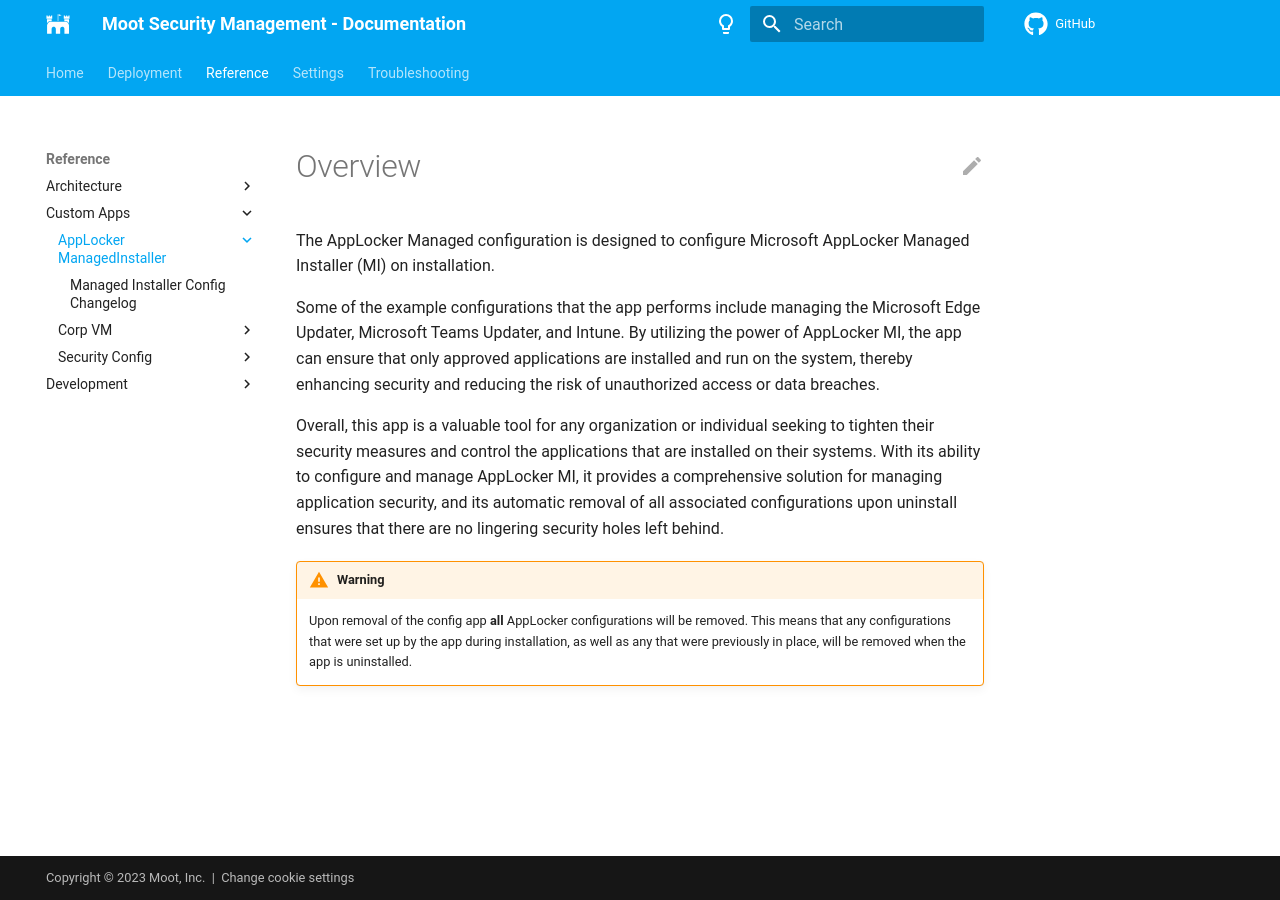
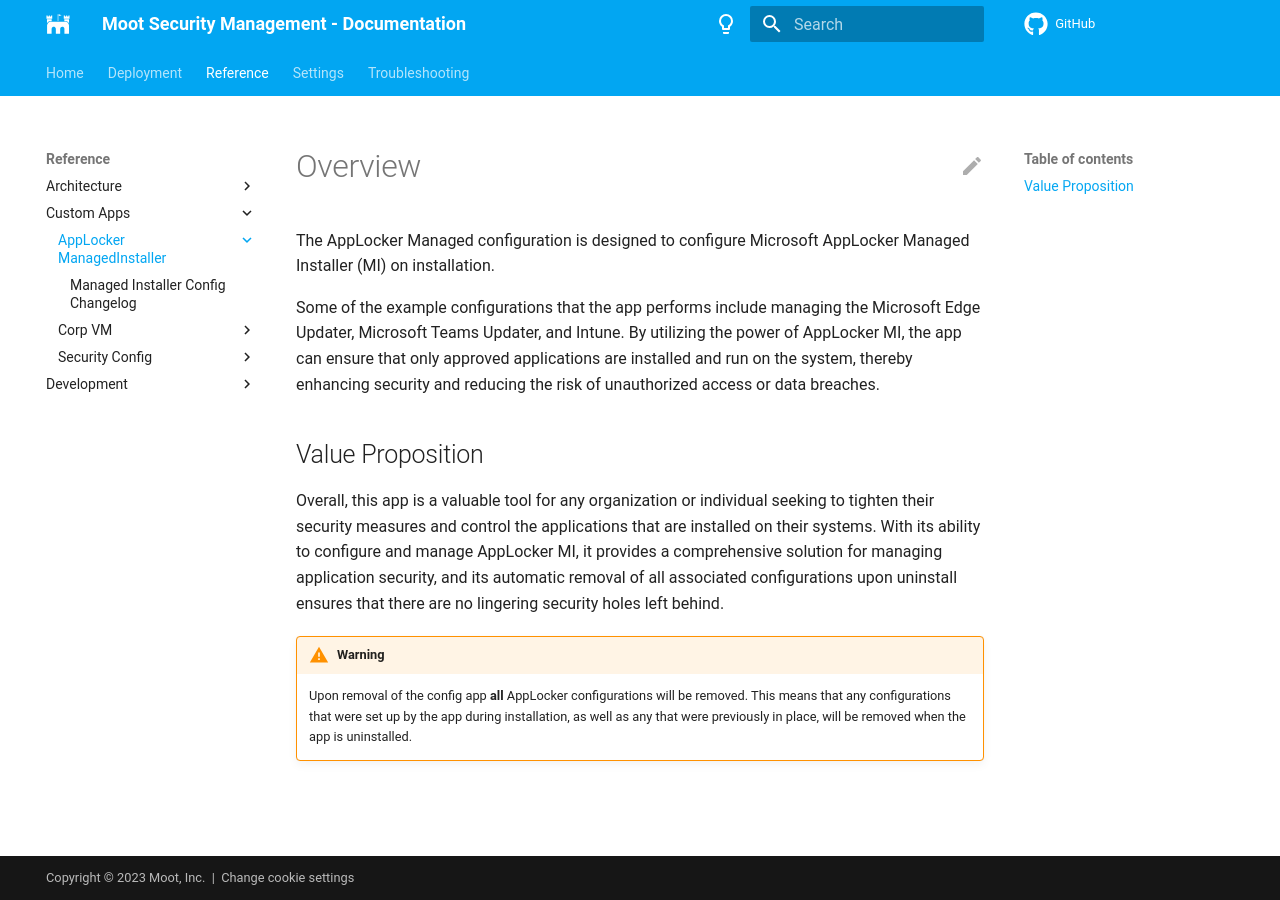
Before and after one commit to Software-Hardware-Integration-Lab/Documentation, an MkDocs documentation site: the page built from docs/Reference/Custom-Apps/AppLocker-ManagedInstaller/index.md, in a window 1280 px wide. Built offline with MkDocs 1.6.1 and Material for MkDocs 9.7.7, drawn with Linux system fonts in a browser that asks for light colours; comment, search, counter and statistics services are not loaded.

Commit message:
Add header

```diff
--- a/docs/Reference/Custom-Apps/AppLocker-ManagedInstaller/index.md
+++ b/docs/Reference/Custom-Apps/AppLocker-ManagedInstaller/index.md
@@ -4,6 +4,8 @@ The AppLocker Managed configuration is designed to configure Microsoft AppLocker
 
 Some of the example configurations that the app performs include managing the Microsoft Edge Updater, Microsoft Teams Updater, and Intune. By utilizing the power of AppLocker MI, the app can ensure that only approved applications are installed and run on the system, thereby enhancing security and reducing the risk of unauthorized access or data breaches.
 
+## Value Proposition
+
 Overall, this app is a valuable tool for any organization or individual seeking to tighten their security measures and control the applications that are installed on their systems. With its ability to configure and manage AppLocker MI, it provides a comprehensive solution for managing application security, and its automatic removal of all associated configurations upon uninstall ensures that there are no lingering security holes left behind.
 
 !!! warning
```
